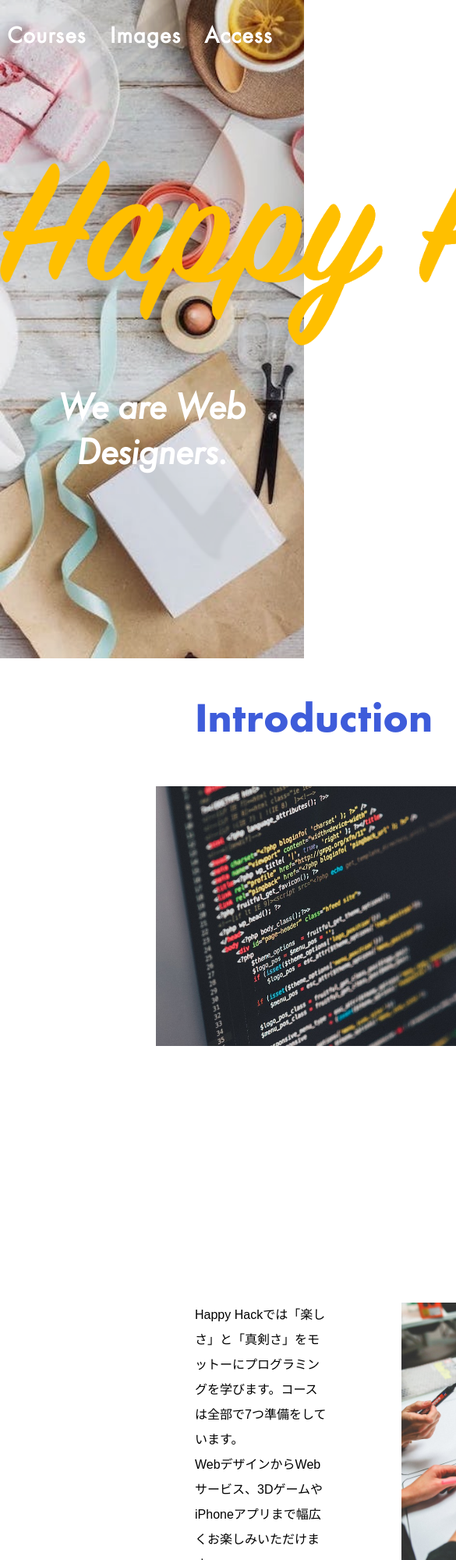
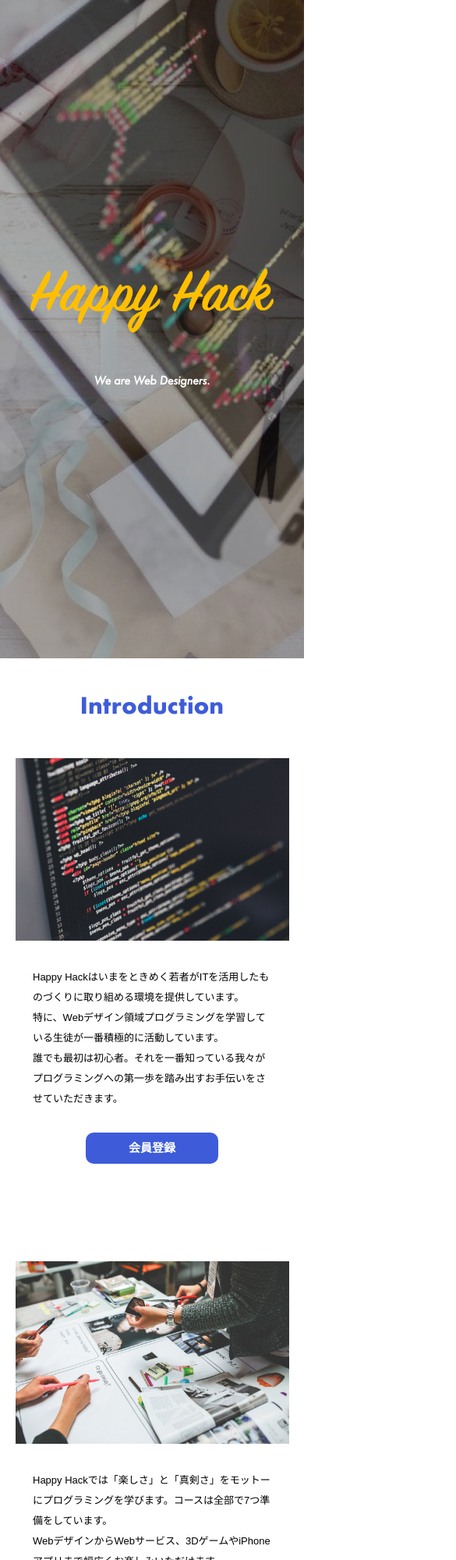
Before and after one commit to futaba3/HappyHack, a plain HTML site: page index.html in a window 390 px wide. Shown: the top 2000 px of the page at 78% size, 585 px wide, since content can reach past the window. Drawn offline with nearby package versions, Linux system fonts and the light colour scheme.

Commit message:
responsive

```diff
--- a/index.html
+++ b/index.html
@@ -39,7 +39,7 @@
         <div class="introduction-contents">
             <div class="introduction-content">
                 <div class="introduction-img">
-                    <img src="images/introduction_001.jpg" alt="" width="500">
+                    <img src="images/introduction_001.jpg" alt="">
                 </div>
                 <div class="introduction-text">
                     <p>Happy Hackはいまをときめく若者がITを活用したものづくりに取り組める環境を提供しています。<br>
@@ -58,7 +58,7 @@
                     <a href="#introduction" class="entry-two">会員登録</a>
                 </div>
                 <div class="introduction-img">
-                    <img src="images/introduction_002.jpg" alt="" width="500">
+                    <img src="images/introduction_002.jpg" alt="">
                 </div>
             </div>
         </div>
--- a/js/main.js
+++ b/js/main.js
@@ -6,6 +6,17 @@ $(function ($) {
         loop: true
     });
 
+
+    if (matchMedia('(max-width: 480px)').matches) {
+        // スマホサイズ
+        $('.slider').slick({
+            infinite: true,
+            slidesToShow: 1,
+            slidesToScroll: 1,
+            dots: true,
+            arrows: true
+        });
+    } else {
         $('.slider').slick({
             infinite: true,
             slidesToShow: 4,
@@ -13,6 +24,7 @@ $(function ($) {
             dots: true,
             arrows: true
         });
+    }
 
     $('.fadein').css('visibility', 'hidden');
     $(window).scroll(function () {
@@ -20,92 +32,99 @@ $(function ($) {
             topWindow = $(window).scrollTop();
         $('.fadein').each(function () {
             var objectPosition = $(this).offset().top;
+            if (matchMedia('(max-width: 480px)').matches) {
+                // スマホサイズ
+                if (topWindow > objectPosition - windowHeight + 100) {
+                    $(this).addClass("fadein-anime");
+                }
+            } else {
                 if (topWindow > objectPosition - windowHeight + 200) {
                     $(this).addClass("fadein-anime");
+                }
             }
         });
     });
 
-    particlesJS("particles-js",{
-        "particles":{
-            "number":{
-                "value":40,//この数値を変更すると幾何学模様の数が増減できる
-                "density":{
-                    "enable":true,
-                    "value_area":800
+    particlesJS("particles-js", {
+        "particles": {
+            "number": {
+                "value": 40,//この数値を変更すると幾何学模様の数が増減できる
+                "density": {
+                    "enable": true,
+                    "value_area": 800
                 }
             },
-            "color":{
-                "value":"#ffffff"//色
+            "color": {
+                "value": "#ffffff"//色
             },
-            "shape":{
-                "type":"polygon",//形状はpolygonを指定
-                "stroke":{
-                    "width":0,
+            "shape": {
+                "type": "polygon",//形状はpolygonを指定
+                "stroke": {
+                    "width": 0,
                 },
-        "polygon":{
-            "nb_sides":3//多角形の角の数
+                "polygon": {
+                    "nb_sides": 3//多角形の角の数
                 },
-        "image":{
-            "width":190,
-            "height":100
+                "image": {
+                    "width": 190,
+                    "height": 100
                 }
             },
-            "opacity":{
-            "value":0.8,
-            "random":false,
-            "anim":{
-                "enable":true,
-                "speed":2.2722661797524872,
-                "opacity_min":0.08115236356258881,
-                "sync":false
+            "opacity": {
+                "value": 0.8,
+                "random": false,
+                "anim": {
+                    "enable": true,
+                    "speed": 2.2722661797524872,
+                    "opacity_min": 0.08115236356258881,
+                    "sync": false
                 }
             },
-            "size":{
-                "value":3,
-                "random":true,
-                "anim":{
-                    "enable":false,
-                    "speed":40,
-                    "size_min":0.1,
-                    "sync":false
+            "size": {
+                "value": 3,
+                "random": true,
+                "anim": {
+                    "enable": false,
+                    "speed": 40,
+                    "size_min": 0.1,
+                    "sync": false
                 }
             },
-            "line_linked":{
-                "enable":true,
-                "distance":150,
-                "color":"#ffffff",
-                "opacity":0.6,
-                "width":1
+            "line_linked": {
+                "enable": true,
+                "distance": 150,
+                "color": "#ffffff",
+                "opacity": 0.6,
+                "width": 1
             },
-            "move":{
-                "enable":true,
-                "speed":4,//この数値を小さくするとゆっくりな動きになる
-                "direction":"none",//方向指定なし
-                "random":false,//動きはランダムにしない
-                "straight":false,//動きをとどめない
-                "out_mode":"out",//画面の外に出るように描写
-                "bounce":false,//跳ね返りなし
-                "attract":{
-                    "enable":false,
-                    "rotateX":600,
-                    "rotateY":961.4383117143238
+            "move": {
+                "enable": true,
+                "speed": 4,//この数値を小さくするとゆっくりな動きになる
+                "direction": "none",//方向指定なし
+                "random": false,//動きはランダムにしない
+                "straight": false,//動きをとどめない
+                "out_mode": "out",//画面の外に出るように描写
+                "bounce": false,//跳ね返りなし
+                "attract": {
+                    "enable": false,
+                    "rotateX": 600,
+                    "rotateY": 961.4383117143238
                 }
             }
         },
-        "interactivity":{
-            "detect_on":"canvas",
-            "events":{
-                "onhover":{
-                    "enable":false,
-                    "mode":"repulse"
+        "interactivity": {
+            "detect_on": "canvas",
+            "events": {
+                "onhover": {
+                    "enable": false,
+                    "mode": "repulse"
                 },
-        "onclick":{
-            "enable":false
+                "onclick": {
+                    "enable": false
                 },
-        "resize":true
+                "resize": true
             }
         },
-        "retina_detect":true
+        "retina_detect": true
     });
 });
--- a/style.css
+++ b/style.css
@@ -120,7 +120,6 @@ nav a:hover {
     display: flex;
     justify-content: space-between;
 }
-
 .introduction-text {
     padding: 15px 50px 0 85px;
     text-align: center;
@@ -131,7 +130,6 @@ nav a:hover {
     justify-content: space-between;
     margin-top: 95px;
 }
-
 .introduction-text-two {
     padding: 0 95px 0 50px;
     text-align: center;
@@ -141,7 +139,10 @@ nav a:hover {
     text-align: left;
     line-height: 32px;
 }
-
+.introduction-img img{
+    width: 500px;
+    height: auto;
+}
 .introduction-contents a {
     display: inline-block;
     height: 40px;
@@ -151,7 +152,6 @@ nav a:hover {
     font-weight: bold;
     border-radius: 10px;
 }
-
 .introduction-contents a:hover {
     box-shadow: 0 0 15px rgba(0, 0, 0, 0.3);
 }
@@ -193,7 +193,7 @@ nav a:hover {
     width: 240px;
     height: 340px;
     padding: 40px 35px 45px;
-    margin: 0 10px 30px;
+    margin: 15px 10px;
     border-radius: 10px;
     text-align: center;
 }
@@ -273,3 +273,92 @@ nav a:hover {
     text-align: center;
     margin-bottom: 40px;
 }
+
+
+@media screen and (max-width: 480px) {
+    h2 {
+        font-size: 32px;
+        padding: 45px 0;
+    }
+    footer {
+        width: 100vw;
+    }
+    nav {
+        visibility: hidden;
+    }
+    .firstView {
+        position: relative;
+    }
+    .title {
+        padding-top: 0;
+        position: absolute;
+        top: 50%;
+        left: 50%;
+        transform: translate(-50%, -50%);
+    }
+    .title p{
+        font-size: 16px;
+    }
+    .title img {
+        width: 80vw;
+    }
+    #introduction {
+        padding: 0 0 50px;
+    }
+    .introduction-content {
+        flex-direction: column;
+    }
+    .introduction-text {
+        padding: 30px 42px;
+    }
+    .introduction-content-two {
+        flex-direction: column-reverse;
+    }
+    .introduction-text-two {
+        padding: 30px 42px;
+    }
+    .introduction-contents p {
+        font-size: 13px;
+        line-height: 26px;
+    }
+    .introduction-img {
+        text-align: center;
+    }
+    .introduction-img img {
+        width: 90%;
+        height: auto;
+    }
+    .introduction-contents a {
+        margin-top: 30px;
+        font-size: 15px;
+    }
+    #courses {
+        padding: 0;
+    }
+    .courses-content {
+        flex-basis: 160px;
+        width: 160px;
+        height: 220px;
+        padding: 0;
+    }
+    .courses-img {
+        width: 90px;
+        height: 90px;
+        margin: 20px auto 0;
+    }
+    .courses-content p {
+        margin-top: 20px;
+    }
+    .courses-content a {
+        margin-top: 10px;
+        width: 140px;
+        height: 40px;
+    }
+    .slider img {
+        width: 100%;
+    }
+    .map iframe {
+        height: 295px;
+        width: 100vw;
+    }
+}
```
Lines whose indentation alone changed are shown as unchanged.
